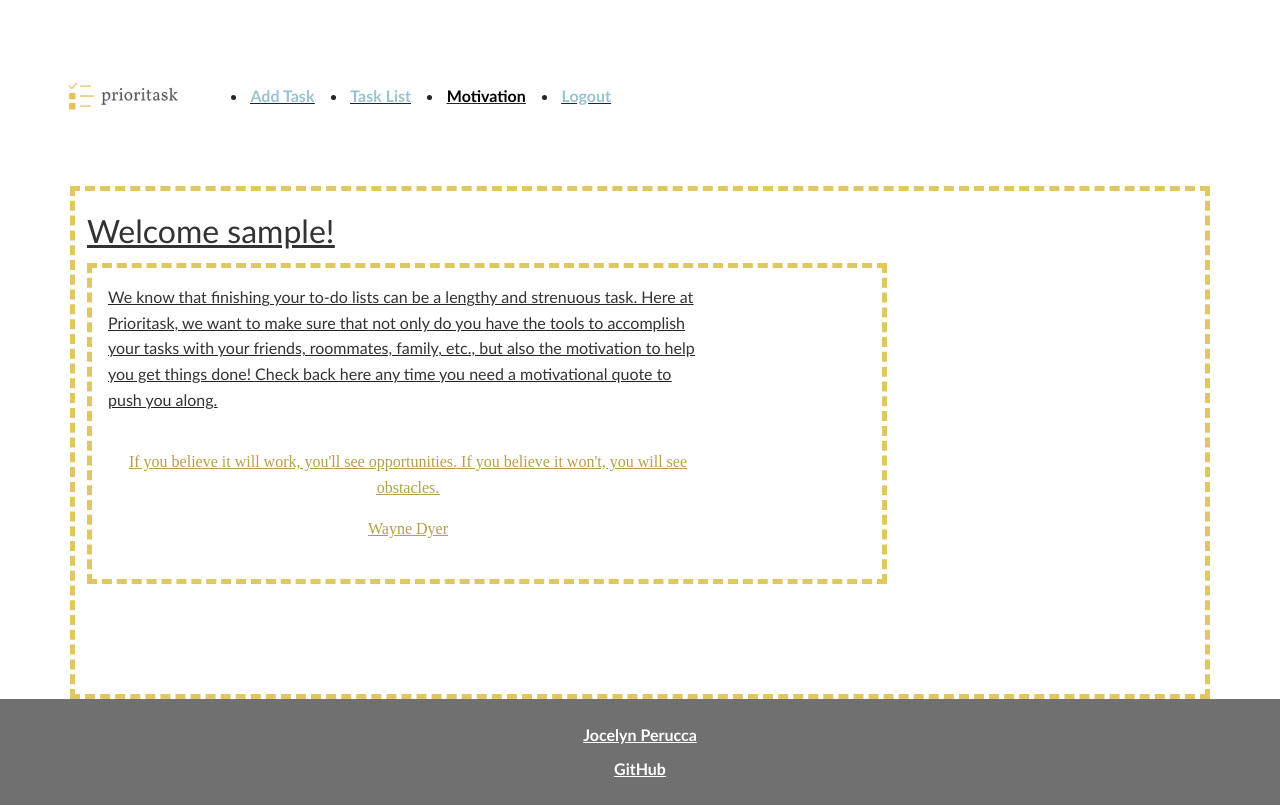
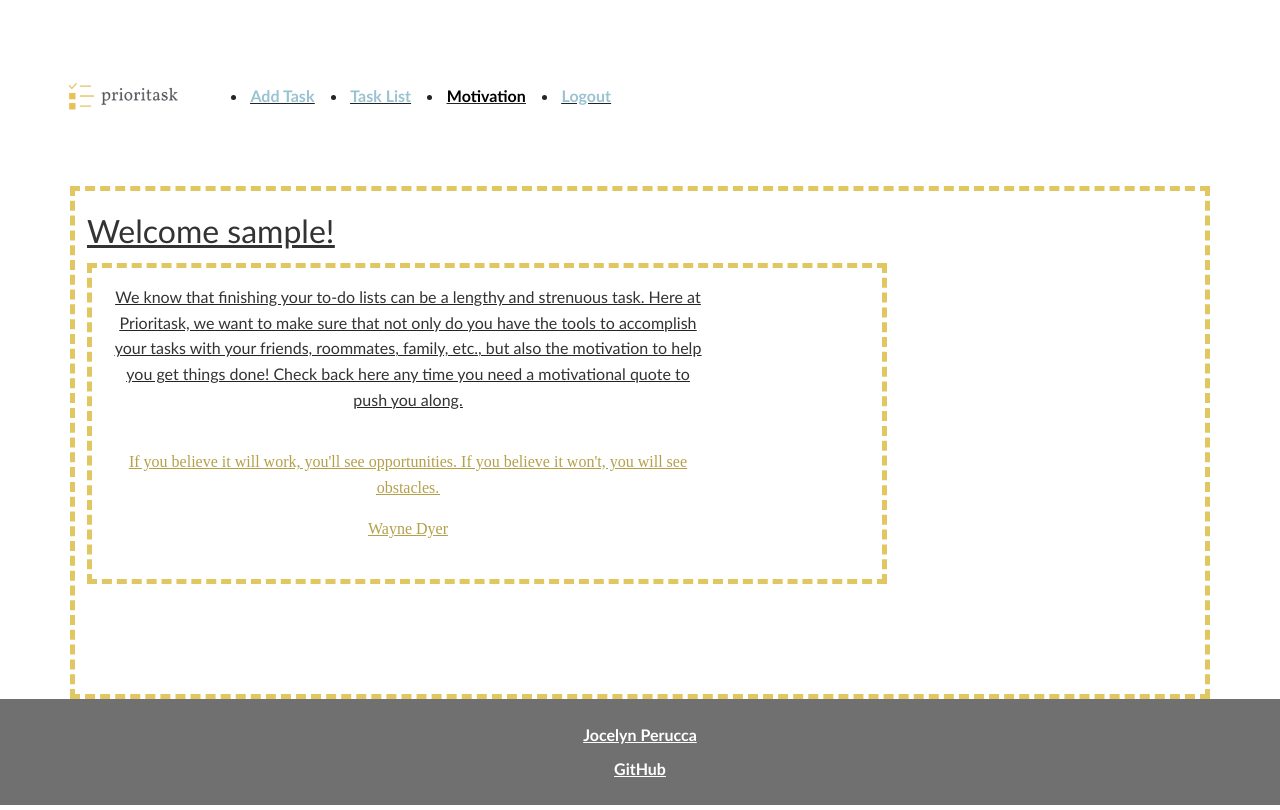
Before and after one commit to jocelynperucca/startup, a React (Vite) app: page /motivation in a window 1280 px wide. Built offline with nearby package versions, Linux system fonts and the light colour scheme; sample sign-in values are in the browser's storage.

Commit message:
change to slight design

```diff
--- a/src/login/login.jsx
+++ b/src/login/login.jsx
@@ -28,7 +28,7 @@ export function Login({ userName, authState, onAuthChange }) {
                 <div>
                     <input type="password" placeholder="Password" required />
                 </div>
-                <div classname ="button-container">
+                <div className ="button-container">
                 <button type="submit">Login</button>
                 <button type="submit">Create</button>
                 </div>
--- a/src/motivation/motivation.css
+++ b/src/motivation/motivation.css
@@ -35,6 +35,10 @@ main {
   margin-top: 0.5em;
 }
 
+.motivation {
+  text-align: center;
+}
+
 p {
   max-width: 600px;
   font-size: 1em;
--- a/src/motivation/motivation.jsx
+++ b/src/motivation/motivation.jsx
@@ -14,7 +14,7 @@ export function Motivation() {
 
   return (
     <main>
-      <p>
+      <p className='motivation'>
         We know that finishing your to-do lists can be a lengthy and strenuous task. Here at Prioritask, we want to make sure that not only do you have
         the tools to accomplish your tasks with your friends, roommates, family, etc., but also the motivation to help you get things done!
         Check back here any time you need a motivational quote to push you along.
```
